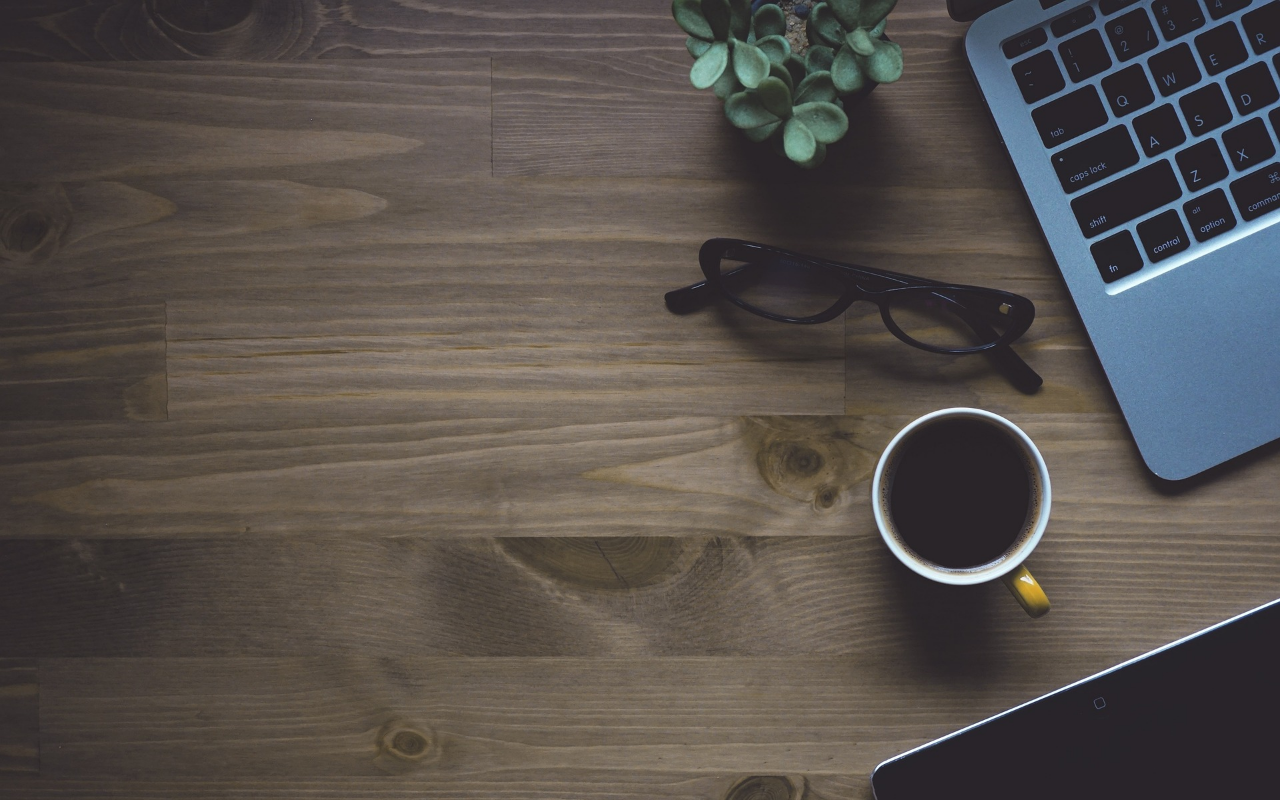
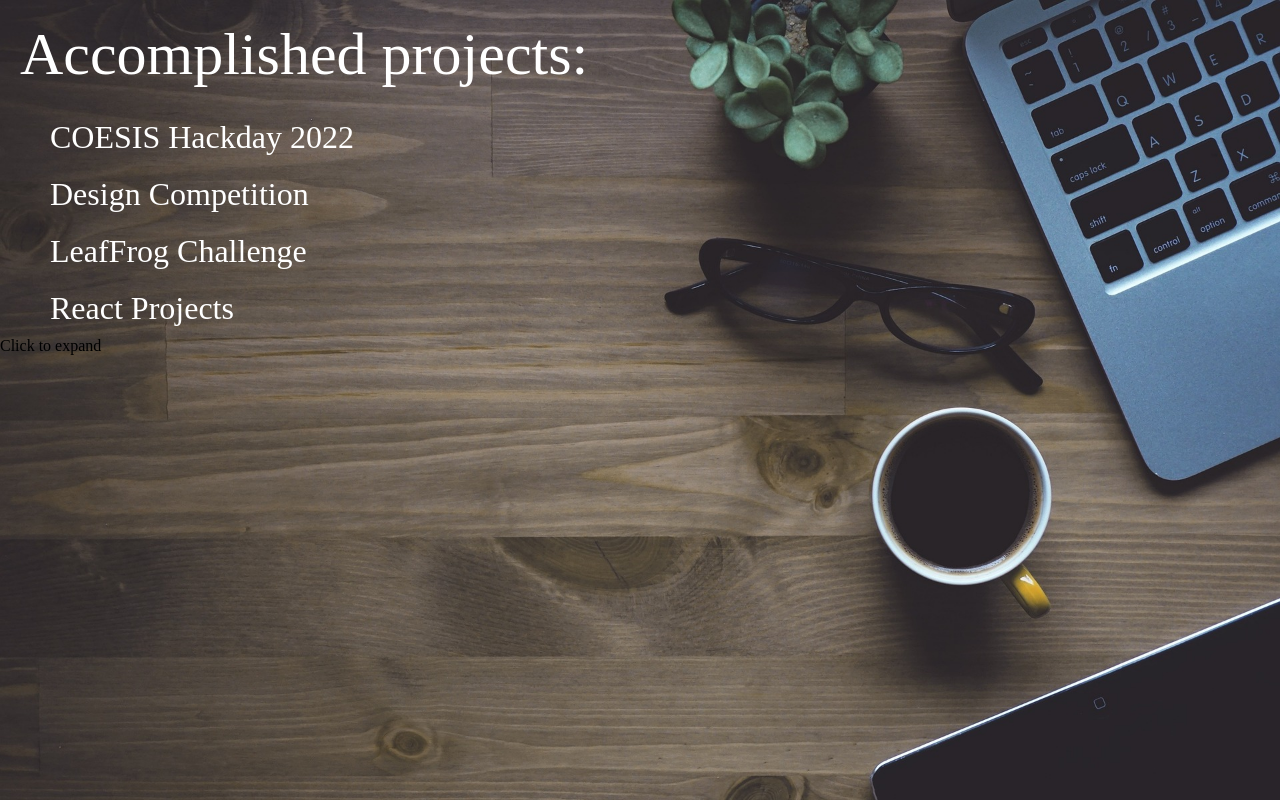
Before and after one commit to YudhirAcharya/CODSOFT, a plain HTML site: page projects.html in a window 1280 px wide. Drawn offline with Linux system fonts and the light colour scheme.

Commit message:
day3 expanded projects

```diff
--- a/projects.css
+++ b/projects.css
@@ -1,8 +1,37 @@
 * {
   margin: 0;
+}
+.container {
   background-image: url(photos/workspace-1280538_1920.jpg);
-  background-size: 100%;
-  background-repeat: no-repeat;
+  background-size: cover;
+  height: 100vh;
 }
-.resumePage {
+.title {
+  padding: 20px;
+  font-size: 60px;
+  color: white;
 }
+.redI {
+  color: red;
+}
+.projectsList {
+  color: white;
+  font-size: xx-large;
+  list-style: none;
+  padding-left: 40px;
+}
+.projects {
+  list-style: none;
+}
+.content {
+  display: none;
+}
+.expanded {
+  display: block;
+}
+.item {
+  padding: 10px;
+}
+.item:hover {
+  color: red;
+}
--- a/projects.html
+++ b/projects.html
@@ -8,6 +8,45 @@
     />
     <title>Projects</title>
     <link rel="stylesheet" href="projects.css" />
+    <script>
+      function toggleItem(element) {
+        const content = element.nextElementSibling;
+        content.classList.toggle("expanded");
+      }
+    </script>
   </head>
-  <body></body>
+  <body>
+    <div class="container">
+      <div class="title">
+        <span>A</span>ccomplished projects:
+      </div>
+      <div class="projectsList">
+        <div class="item">
+          <div class="hackday" onclick="toggleItem(this)">
+            COESIS Hackday 2022
+          </div>
+          <div class="content">hackkkk</div>
+        </div>
+        <div class="item">
+          <div class="design" onclick="toggleItem(this)">
+            Design Competition
+          </div>
+          <div class="content">designnn</div>
+        </div>
+        <div class="item">
+          <div class="leafFrog" onclick="toggleItem(this)">
+            LeafFrog Challenge
+          </div>
+          <div class="content">leaffff</div>
+        </div>
+        <div class="item">
+          <div class="react" onclick="toggleItem(this)">
+            React Projects
+          </div>
+          <div class="content">reactttt</div>
+        </div>
+      </div>
+      <div class="message">Click to expand</div>
+    </div>
+  </body>
 </html>
```
